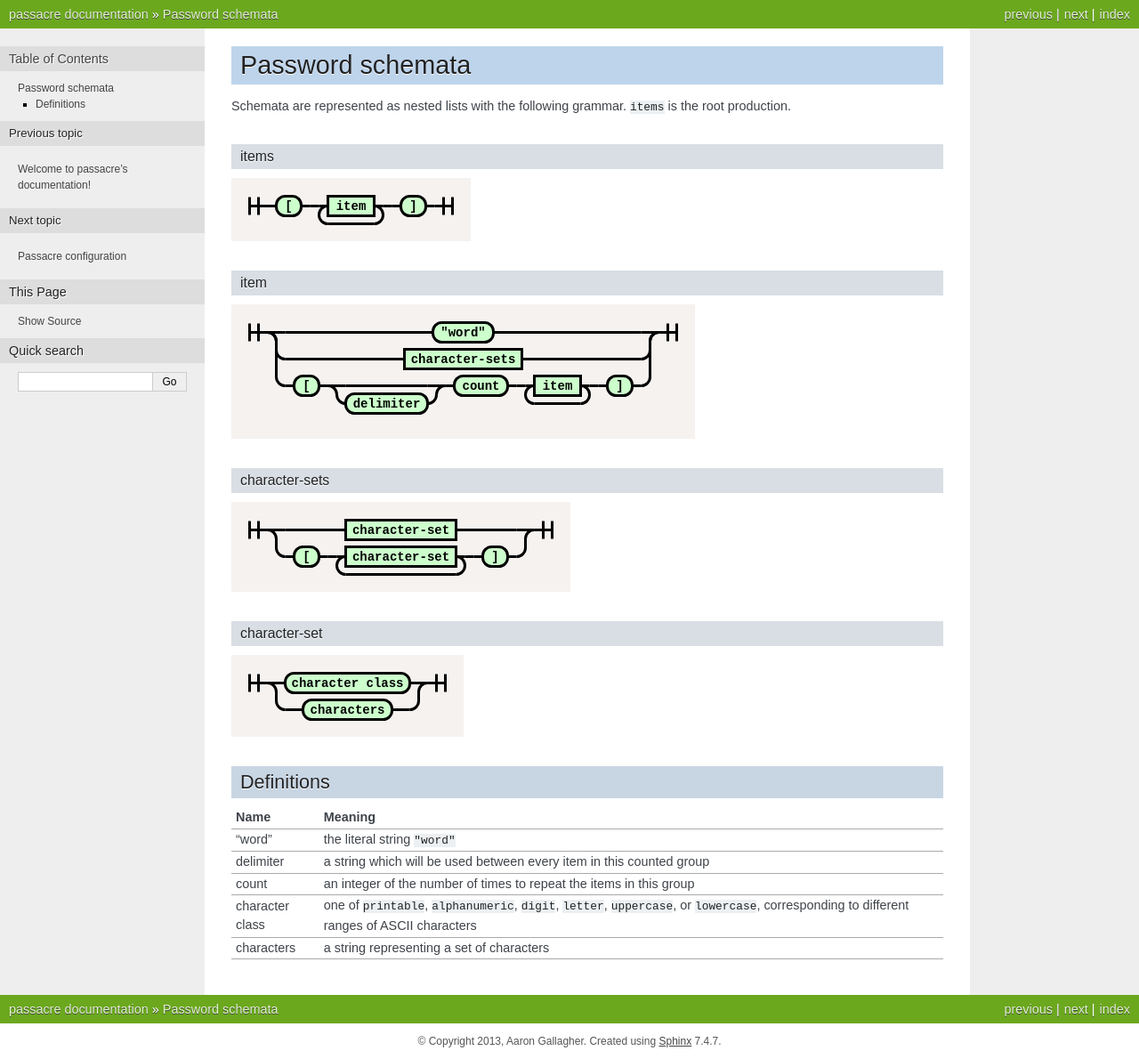
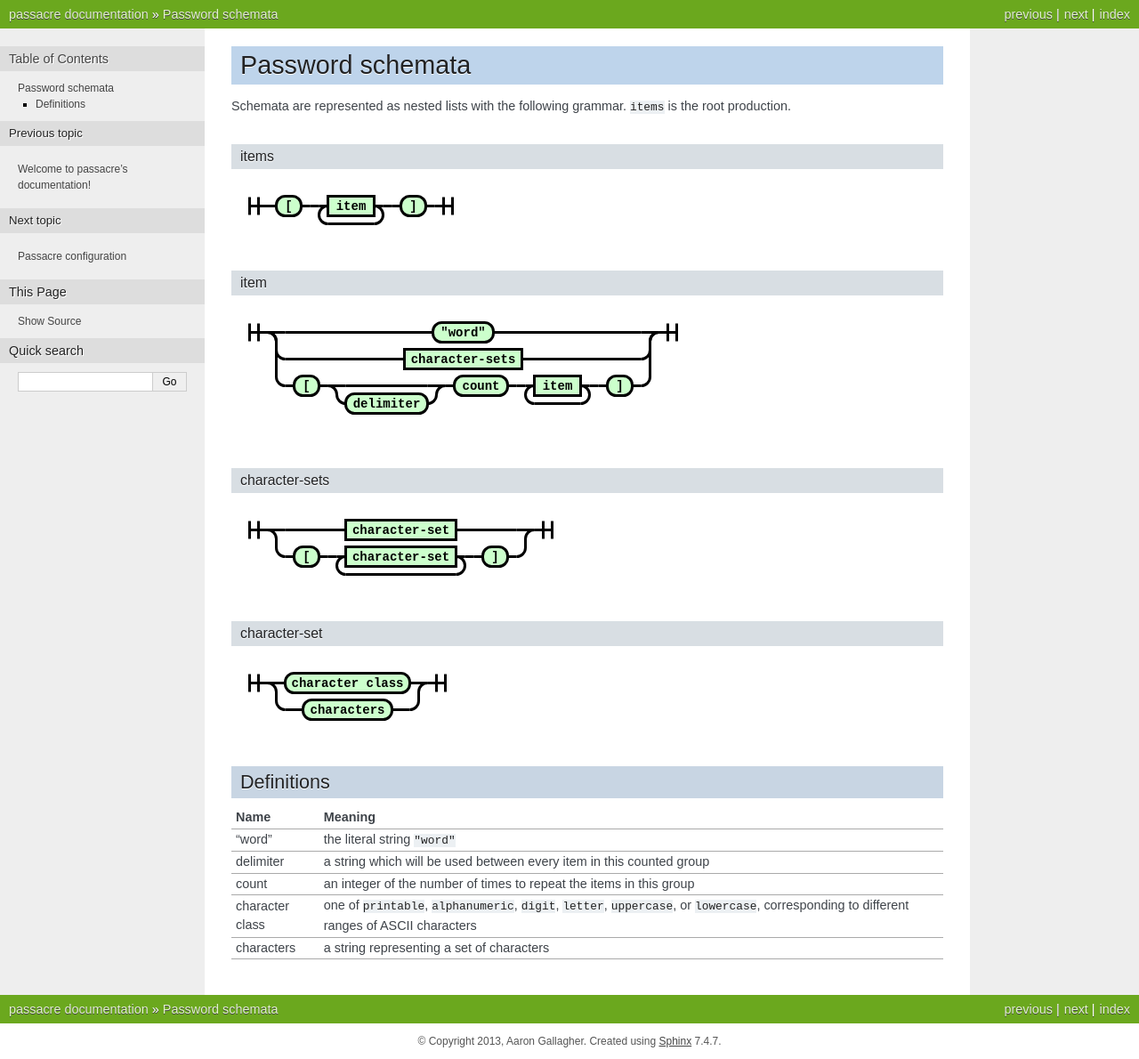
Before and after one commit to habnabit/passacre, a Sphinx documentation site: the page built from docs/schema.rst, in a window 1280 px wide. Shown: the whole page at 89% size. Built offline with Sphinx 7.4.7, drawn with Linux system fonts in a browser that asks for light colours; the version number could not be read and is left out.

Commit message:
Remove the railroad diagrams' background color.

```diff
--- a/docs/_static/railroad-diagrams.css
+++ b/docs/_static/railroad-diagrams.css
@@ -1,6 +1,3 @@
-svg.railroad-diagram {
-    background-color: hsl(30,20%,95%);
-}
 svg.railroad-diagram path {
     stroke-width: 3;
     stroke: black;
```
